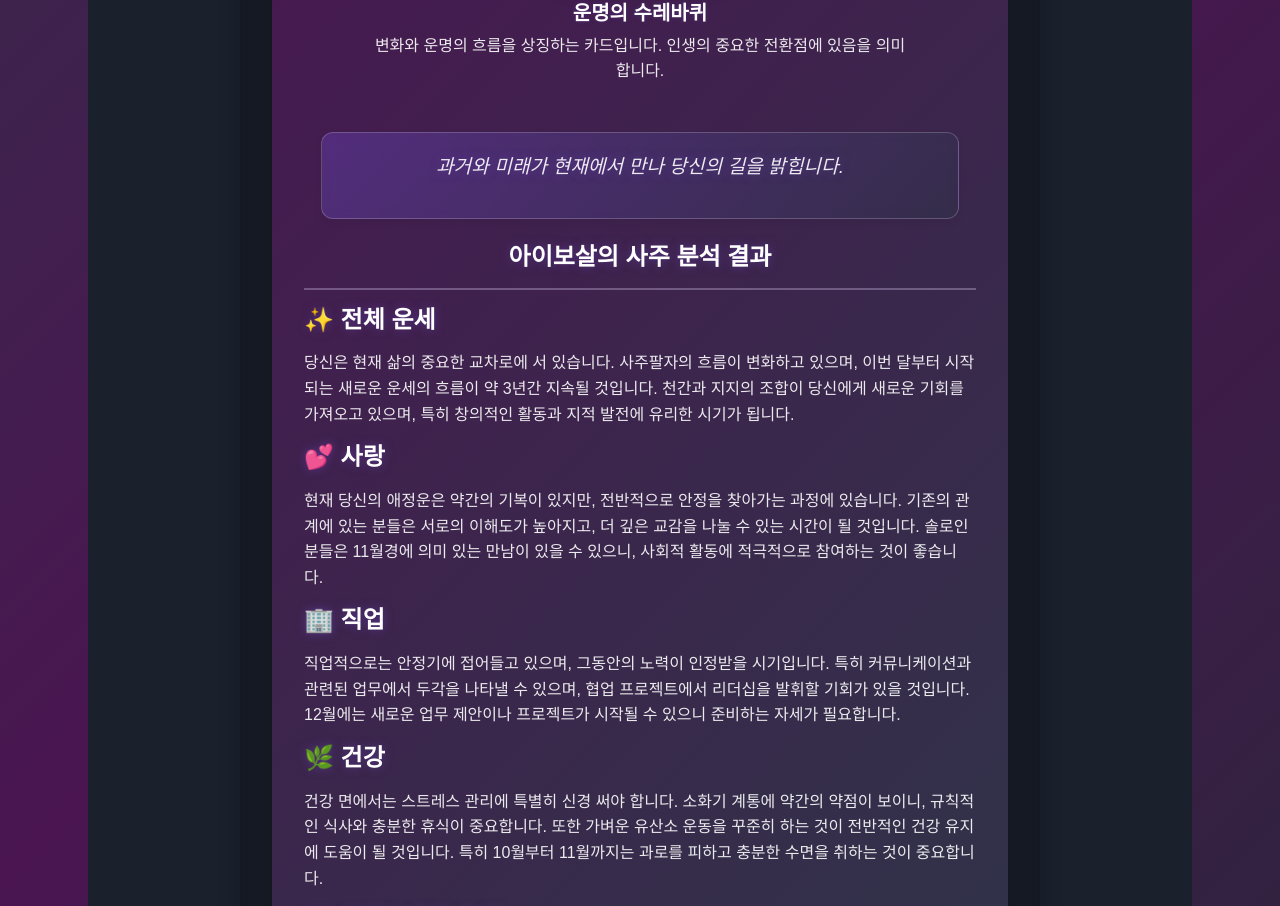
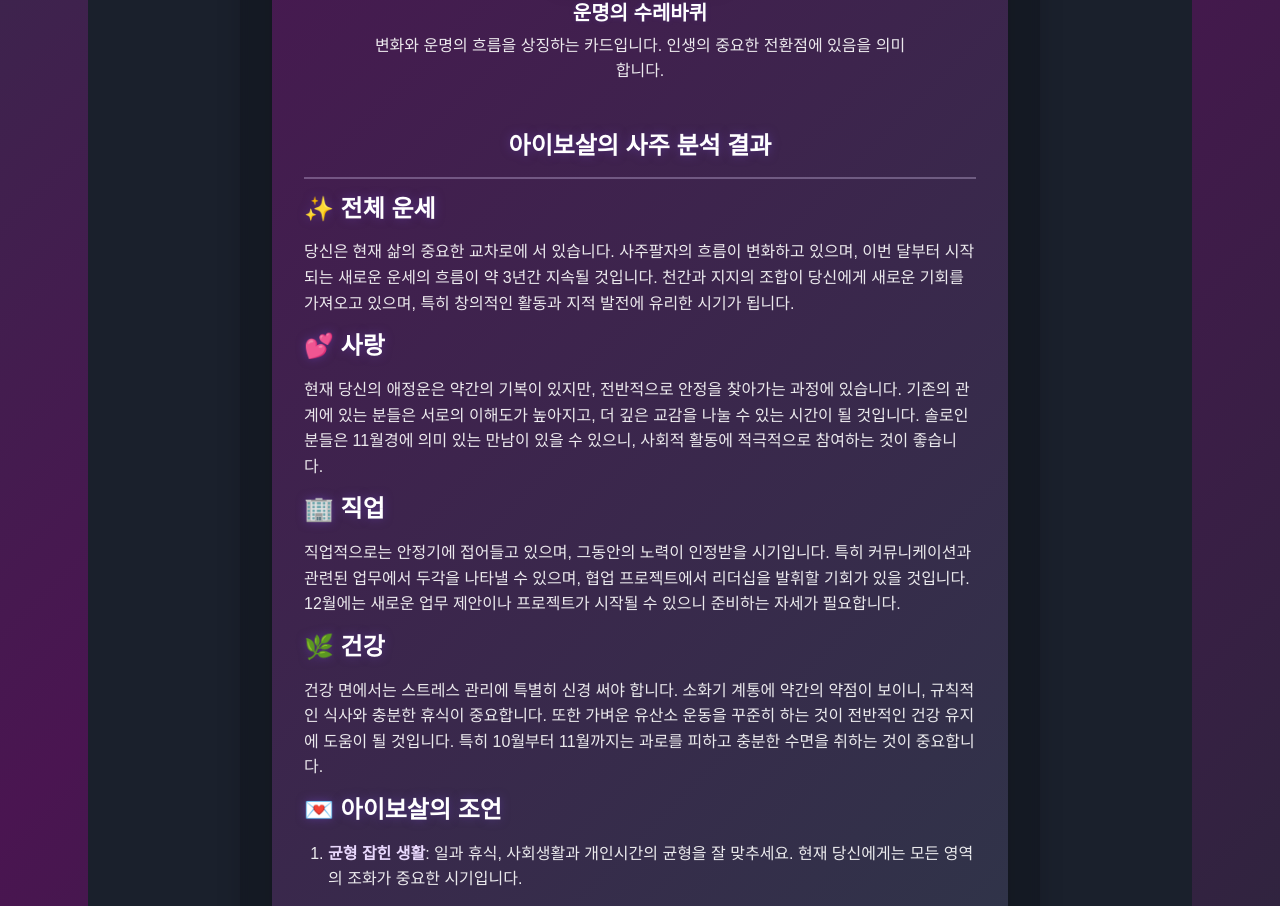
Before and after one commit to JaesikYun-jax/kingface, a React (Create React App) app: page /fortune-qa in a window 1280 px wide. Shown: the part 1139-2045 px from the top of the page. Built offline with nearby package versions, Linux system fonts and the light colour scheme.

Commit message:
운세 결과 미스틱 문구 제거 v1.4.7 - 결과 화면에서 랜덤 미스틱 문구 삭제

```diff
--- a/src/components/FortuneResult.tsx
+++ b/src/components/FortuneResult.tsx
@@ -14,30 +14,10 @@ const FortuneResult: React.FC<FortuneResultProps> = ({
   selectedCard,
   onRestart
 }) => {
-  // 사주와 타로 조합에 대한 랜덤 미스틱 문구
-  const [mysticPhrase, setMysticPhrase] = useState<string>("");
-
   // 마크다운 형식으로 변환한 결과
   const [markdownContent, setMarkdownContent] = useState<string>("");
 
   useEffect(() => {
-    // 랜덤 미스틱 문구 생성
-    const phrases = [
-      "천년의 지혜가 당신의 사주에서 빛나고 있습니다.",
-      "우주의 별들이 당신의 운명에 빛을 비추고 있습니다.",
-      "고대의 신비가 당신의 사주 속에 감춰져 있습니다.",
-      "운명의 실타래가 당신을 향해 펼쳐지고 있습니다.",
-      "별들의 노래가 당신의 미래를 속삭입니다.",
-      "시간의 강물이 당신의 운명을 비추고 있습니다.",
-      "타로의 지혜와 사주의 비밀이 만나는 순간입니다.",
-      "당신의 운명에 신성한 빛이 내려앉았습니다.",
-      "과거와 미래가 현재에서 만나 당신의 길을 밝힙니다.",
-      "천궁의 별자리가 당신의 사주와 공명하고 있습니다."
-    ];
-
-    const randomIndex = Math.floor(Math.random() * phrases.length);
-    setMysticPhrase(phrases[randomIndex]);
-
     // API에서 받은 텍스트를 그대로 사용
     setMarkdownContent(result.overall);
   }, [result]);
@@ -81,11 +61,6 @@ const FortuneResult: React.FC<FortuneResultProps> = ({
             <CardMeaning>{selectedCard.meaning}</CardMeaning>
           </UserImageContainer>
         )}
-
-        {/* 신비로운 문구 표시 */}
-        <MysticPhraseBox>
-          <MysticPhrase>{mysticPhrase}</MysticPhrase>
-        </MysticPhraseBox>
 
         {/* 아이보살 사주 분석 결과 제목 */}
         <ResultTitle>아이보살의 사주 분석 결과</ResultTitle>
@@ -221,40 +196,6 @@ const CardMeaning = styled.p`
   }
 `;
 CardMeaning.displayName = 'FortuneResult_CardMeaning';
-
-const MysticPhraseBox = styled.div`
-  background: linear-gradient(135deg, rgba(107, 70, 193, 0.4) 0%, rgba(45, 55, 72, 0.4) 100%);
-  border-radius: 12px;
-  padding: 1.2rem;
-  margin: 0 auto 1.5rem;
-  max-width: 95%;
-  border: 1px solid rgba(255, 255, 255, 0.2);
-  backdrop-filter: blur(5px);
-  box-shadow: 0 4px 8px rgba(0, 0, 0, 0.05);
-
-  @media (max-width: 768px) {
-    padding: 1rem;
-    margin: 0 auto 1.5rem;
-    max-width: 95%;
-    border-radius: 8px;
-  }
-`;
-MysticPhraseBox.displayName = 'FortuneResult_MysticPhraseBox';
-
-const MysticPhrase = styled.p`
-  font-size: 1.2rem;
-  font-weight: 500;
-  color: white;
-  text-align: center;
-  font-style: italic;
-  text-shadow: 0 0 10px rgba(107, 70, 193, 0.5);
-  line-height: 1.5;
-
-  @media (max-width: 768px) {
-    font-size: 1.1rem;
-  }
-`;
-MysticPhrase.displayName = 'FortuneResult_MysticPhrase';
 
 // 아이보살 결과 제목 스타일
 const ResultTitle = styled.h2`
```
